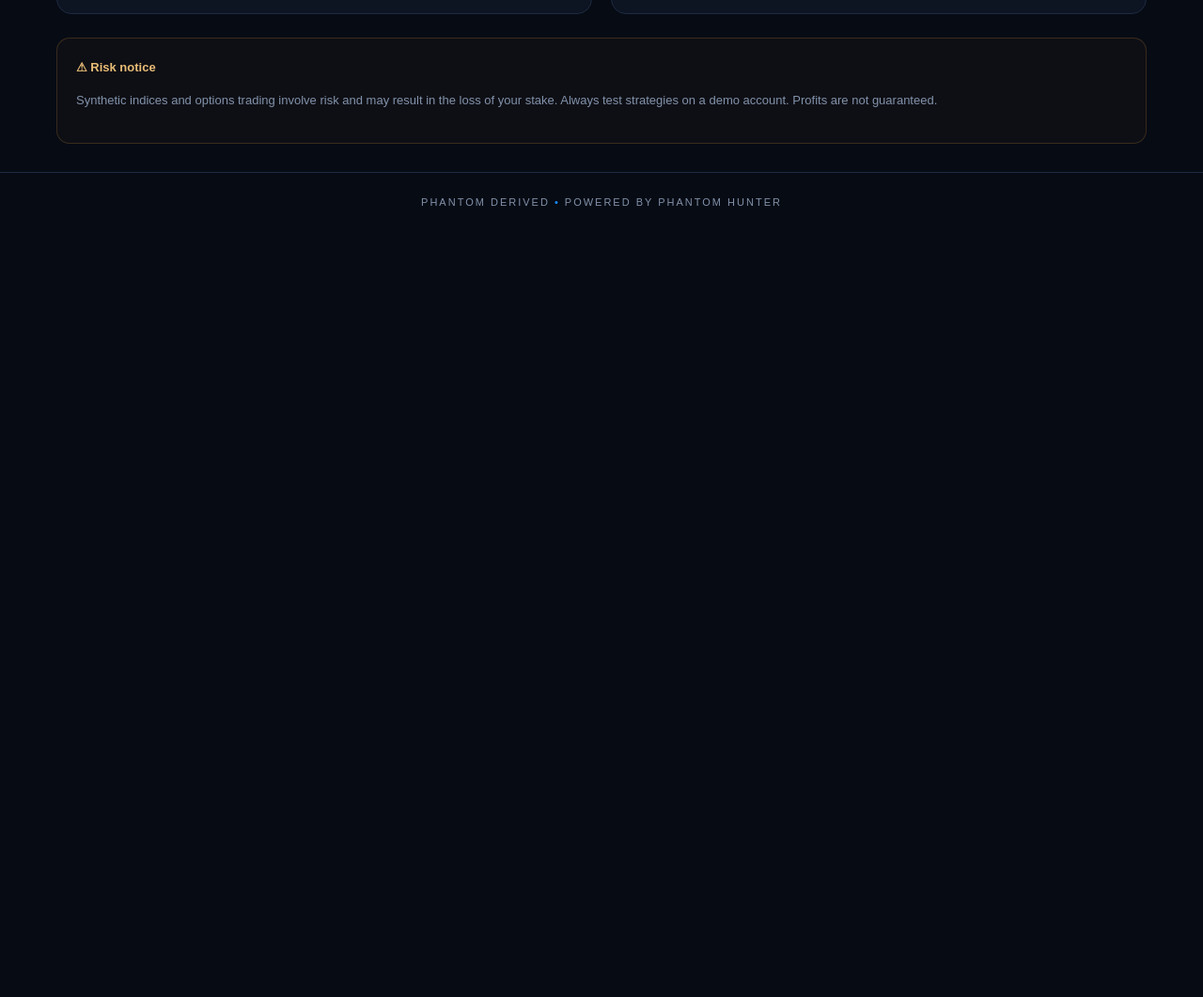
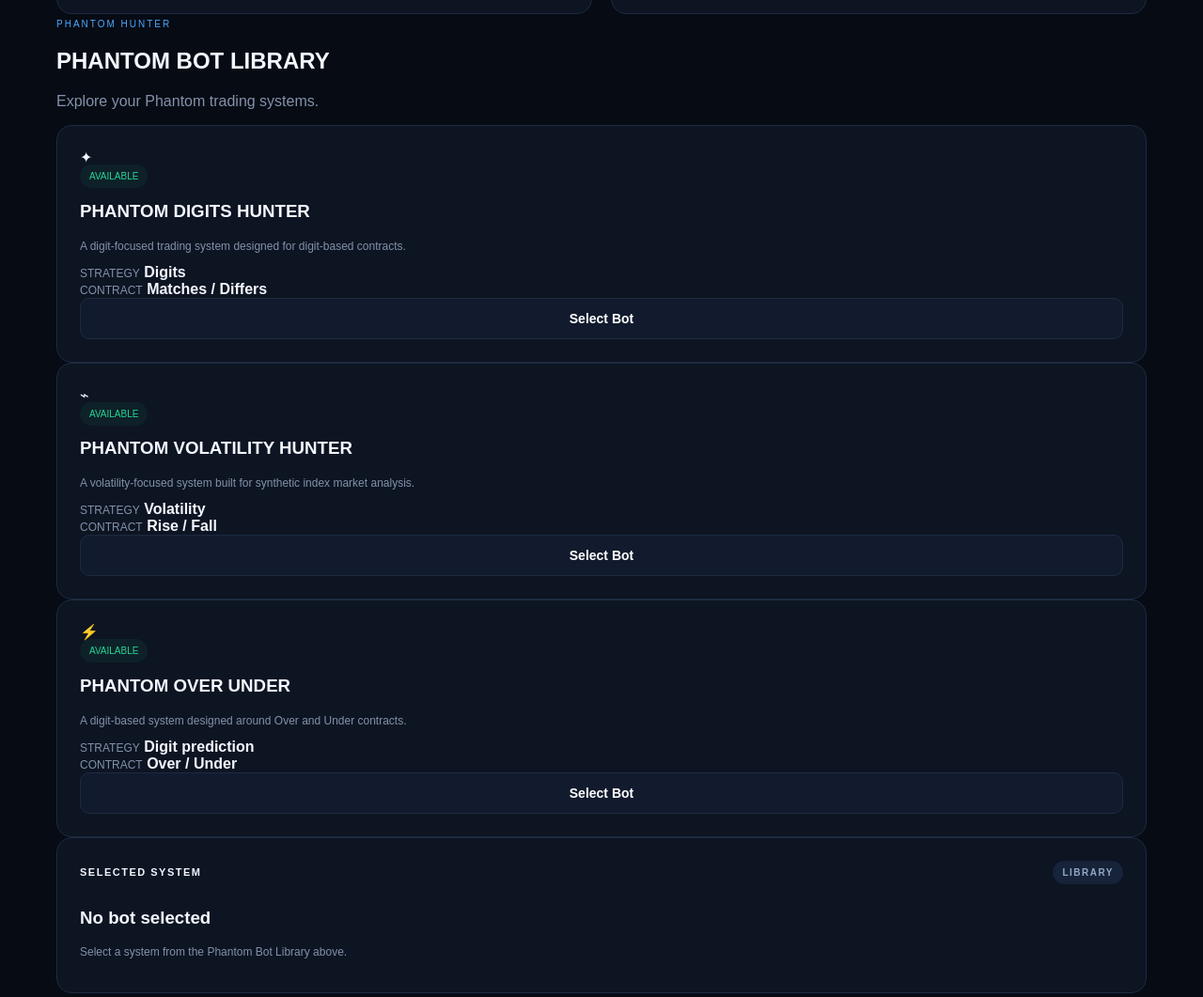
Before and after one commit to waltyvisser01-debug/PHANTOM-DERIVED, a plain HTML site: page index.html in a window 1280 px wide. Shown: the part 1073-2134 px from the top of the page at 94% size. Before the commit the page ends 1319 px from the top, so only its background shows below. Drawn offline with Linux system fonts and the light colour scheme; no server answers.

Commit message:
Update index.html

```diff
--- a/index.html
+++ b/index.html
@@ -1,3 +1,4 @@
+
 <!doctype html>
 <html lang="en">
 <head>
@@ -30,6 +31,8 @@
   <div class="hero-symbol">✦</div>
 </section>
 
+<!-- ACCOUNT -->
+
 <section class="grid">
 
 <article class="panel balance">
@@ -50,6 +53,8 @@
     Not connected • Connect your account to continue.
   </p>
 </article>
+
+<!-- BOT CONTROL -->
 
 <article class="panel">
   <div class="panel-head">
@@ -84,6 +89,8 @@
     <option>Rise / Fall</option>
   </select>
 </article>
+
+<!-- RISK MANAGEMENT -->
 
 <article class="panel">
   <div class="panel-head">
@@ -120,6 +127,8 @@
   </p>
 </article>
 
+<!-- ACTIVITY -->
+
 <article class="panel">
   <div class="panel-head">
     <span>TRADE ACTIVITY</span>
@@ -136,6 +145,142 @@
 </article>
 
 </section>
+
+<!-- PHANTOM BOT LIBRARY -->
+
+<section class="library-section" id="phantomLibrary">
+
+  <div class="library-heading">
+    <p class="eyebrow blue">PHANTOM HUNTER</p>
+    <h2>PHANTOM BOT <span>LIBRARY</span></h2>
+    <p class="muted">
+      Explore your Phantom trading systems.
+    </p>
+  </div>
+
+  <div class="bot-library">
+
+    <!-- BOT 1 -->
+
+    <article class="panel bot-card">
+
+      <div class="bot-top">
+        <div class="bot-icon">✦</div>
+        <span class="pill green">AVAILABLE</span>
+      </div>
+
+      <h3>PHANTOM DIGITS HUNTER</h3>
+
+      <p class="muted small">
+        A digit-focused trading system designed for digit-based contracts.
+      </p>
+
+      <div class="bot-details">
+        <div>
+          <span class="muted small">STRATEGY</span>
+          <strong>Digits</strong>
+        </div>
+
+        <div>
+          <span class="muted small">CONTRACT</span>
+          <strong>Matches / Differs</strong>
+        </div>
+      </div>
+
+      <button class="bot-select" data-bot="PHANTOM DIGITS HUNTER">
+        Select Bot
+      </button>
+
+    </article>
+
+    <!-- BOT 2 -->
+
+    <article class="panel bot-card">
+
+      <div class="bot-top">
+        <div class="bot-icon">⌁</div>
+        <span class="pill green">AVAILABLE</span>
+      </div>
+
+      <h3>PHANTOM VOLATILITY HUNTER</h3>
+
+      <p class="muted small">
+        A volatility-focused system built for synthetic index market analysis.
+      </p>
+
+      <div class="bot-details">
+        <div>
+          <span class="muted small">STRATEGY</span>
+          <strong>Volatility</strong>
+        </div>
+
+        <div>
+          <span class="muted small">CONTRACT</span>
+          <strong>Rise / Fall</strong>
+        </div>
+      </div>
+
+      <button class="bot-select" data-bot="PHANTOM VOLATILITY HUNTER">
+        Select Bot
+      </button>
+
+    </article>
+
+    <!-- BOT 3 -->
+
+    <article class="panel bot-card">
+
+      <div class="bot-top">
+        <div class="bot-icon">⚡</div>
+        <span class="pill green">AVAILABLE</span>
+      </div>
+
+      <h3>PHANTOM OVER UNDER</h3>
+
+      <p class="muted small">
+        A digit-based system designed around Over and Under contracts.
+      </p>
+
+      <div class="bot-details">
+        <div>
+          <span class="muted small">STRATEGY</span>
+          <strong>Digit prediction</strong>
+        </div>
+
+        <div>
+          <span class="muted small">CONTRACT</span>
+          <strong>Over / Under</strong>
+        </div>
+      </div>
+
+      <button class="bot-select" data-bot="PHANTOM OVER UNDER">
+        Select Bot
+      </button>
+
+    </article>
+
+  </div>
+
+  <!-- SELECTED BOT -->
+
+  <article class="panel selected-bot-panel">
+
+    <div class="panel-head">
+      <span>SELECTED SYSTEM</span>
+      <span class="pill">LIBRARY</span>
+    </div>
+
+    <h3 id="selectedBotName">No bot selected</h3>
+
+    <p class="muted small" id="selectedBotMessage">
+      Select a system from the Phantom Bot Library above.
+    </p>
+
+  </article>
+
+</section>
+
+<!-- RISK NOTICE -->
 
 <section class="notice">
   <strong>⚠ Risk notice</strong>
@@ -154,5 +299,30 @@
 
 <script src="/app.js"></script>
 
+<script>
+document.querySelectorAll(".bot-select").forEach(button => {
+
+  button.addEventListener("click", function() {
+
+    const botName = this.dataset.bot;
+
+    document.getElementById("selectedBotName").textContent = botName;
+
+    document.getElementById("selectedBotMessage").textContent =
+      botName + " selected. Bot trading execution is not activated by this selection.";
+
+    document.querySelectorAll(".bot-select").forEach(btn => {
+      btn.textContent = "Select Bot";
+      btn.classList.remove("selected");
+    });
+
+    this.textContent = "Selected";
+    this.classList.add("selected");
+
+  });
+
+});
+</script>
+
 </body>
 </html>
```
